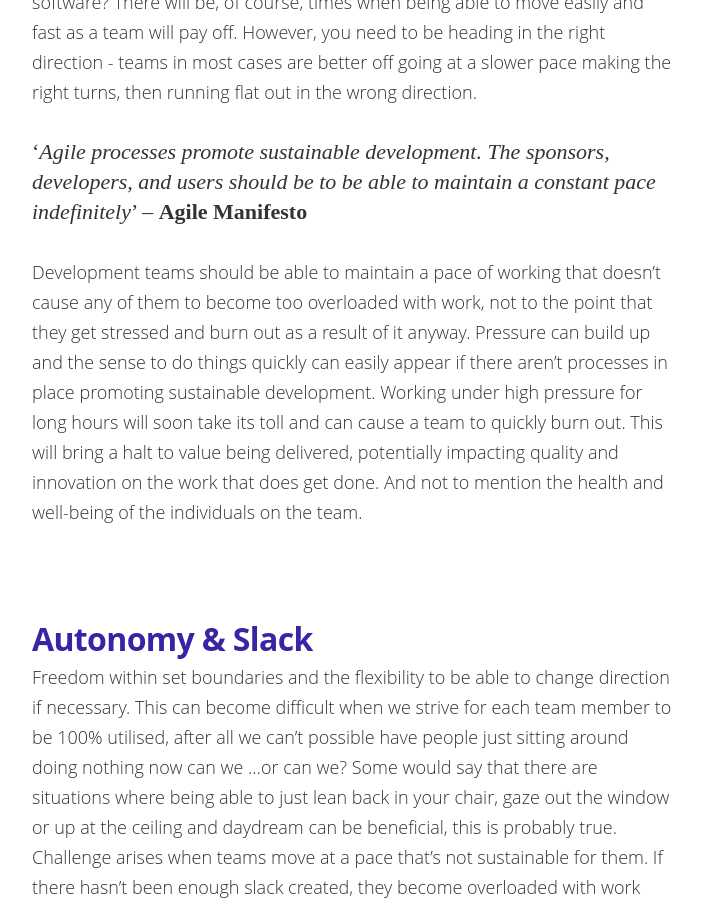
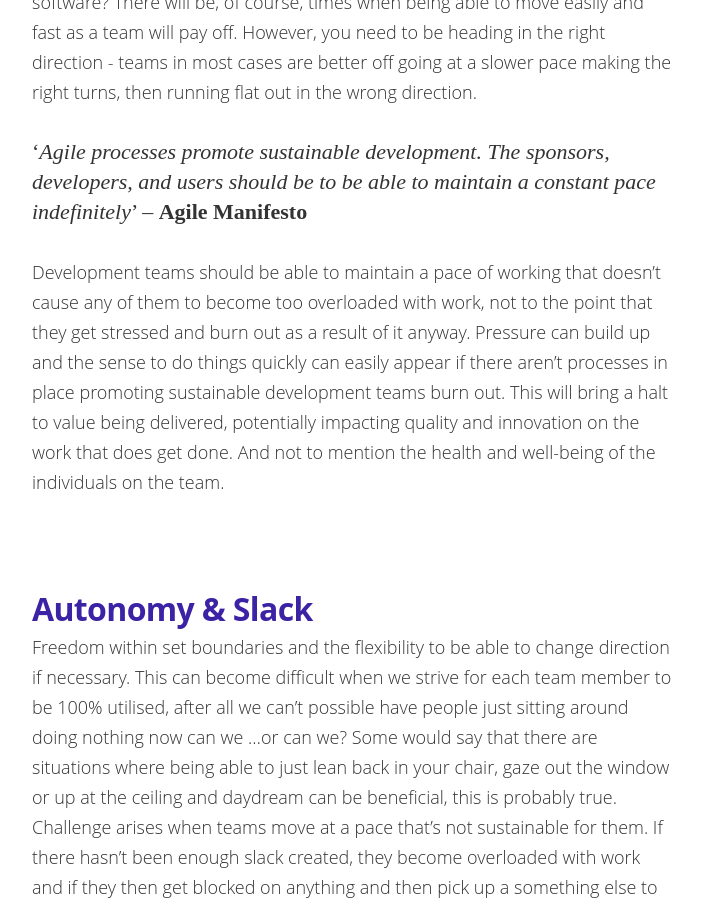
Before and after one commit to IamJackReed/JackReed, a Jekyll site: the page built from _posts/2018-12-02-pacing-&-sustainable-development.md, in a window 1280 px wide and 900 px high, scrolled down 1133 px. Shown: the whole window, without its empty margins (288-990 px from the left). Built offline with Jekyll 4.4.1, drawn with Linux system fonts in a browser that asks for light colours; nearby versions of some CDN libraries; some web fonts are replaced; comment, search, counter and statistics services are not loaded.

Commit message:
Update 2018-12-02-pacing-&-sustainable-development.md

```diff
--- a/_posts/2018-12-02-pacing-&-sustainable-development.md
+++ b/_posts/2018-12-02-pacing-&-sustainable-development.md
@@ -12,7 +12,7 @@ image2: /assets/article_images/2018-12-02-pacing-&-sustainable-development/susta
 
  '_Agile processes promote sustainable development. The sponsors, developers, and users should be to be able to maintain a constant pace indefinitely_’ – **Agile Manifesto**
 
-<span style="color:#00000; text-align: justify; font-family: 'open sans'; text-align: 'justify'; font-size: 1em; font-size: 18px; font-weight: 200; hyphens: none;">Development teams should be able to maintain a pace of working that doesn't cause any of them to become too overloaded with work, not to the point that they get stressed and burn out as a result of it anyway. Pressure can build up and the sense to do things quickly can easily appear if there aren’t processes in place promoting sustainable development. Working under high pressure for long hours will soon take its toll and can cause a team to quickly burn out. This will bring a halt to value being delivered, potentially impacting quality and innovation on the work that does get done. And not to mention the health and well-being of the individuals on the team.
+<span style="color:#00000; text-align: justify; font-family: 'open sans'; text-align: 'justify'; font-size: 1em; font-size: 18px; font-weight: 200; hyphens: none;">Development teams should be able to maintain a pace of working that doesn't cause any of them to become too overloaded with work, not to the point that they get stressed and burn out as a result of it anyway. Pressure can build up and the sense to do things quickly can easily appear if there aren’t processes in place promoting sustainable development teams burn out. This will bring a halt to value being delivered, potentially impacting quality and innovation on the work that does get done. And not to mention the health and well-being of the individuals on the team.
 
 # Autonomy & Slack
 <span style="color:#00000; text-align: justify; font-family: 'open sans'; text-align: 'justify'; font-size: 1em; font-size: 18px; font-weight: 200; hyphens: none;">Freedom within set boundaries and the flexibility to be able to change direction if necessary. This can become difficult when we strive for each team member to be 100% utilised, after all we can't possible have people just sitting around doing nothing now can we ...or can we? Some would say that there are situations where being able to just lean back in your chair, gaze out the window or up at the ceiling and daydream can be beneficial, this is probably true. Challenge arises when teams move at a pace that's not sustainable for them. If there hasn't been enough slack created, they become overloaded with work and if they then get blocked on anything and then pick up a something else to work on in the meantime, then that 'something' still remains not done and in progress. Work in progress (WIP) is a leading indicator and can help expose bottlenecks to the team, so they can do something about it while there is still time. Having graphical information relating to the progress of the Sprint visible, enables conversations to flow more easily amongst the team, allowing them to get alignment around how they may need to adjust things, in order to still meet their commitment to the Sprint goal
```
